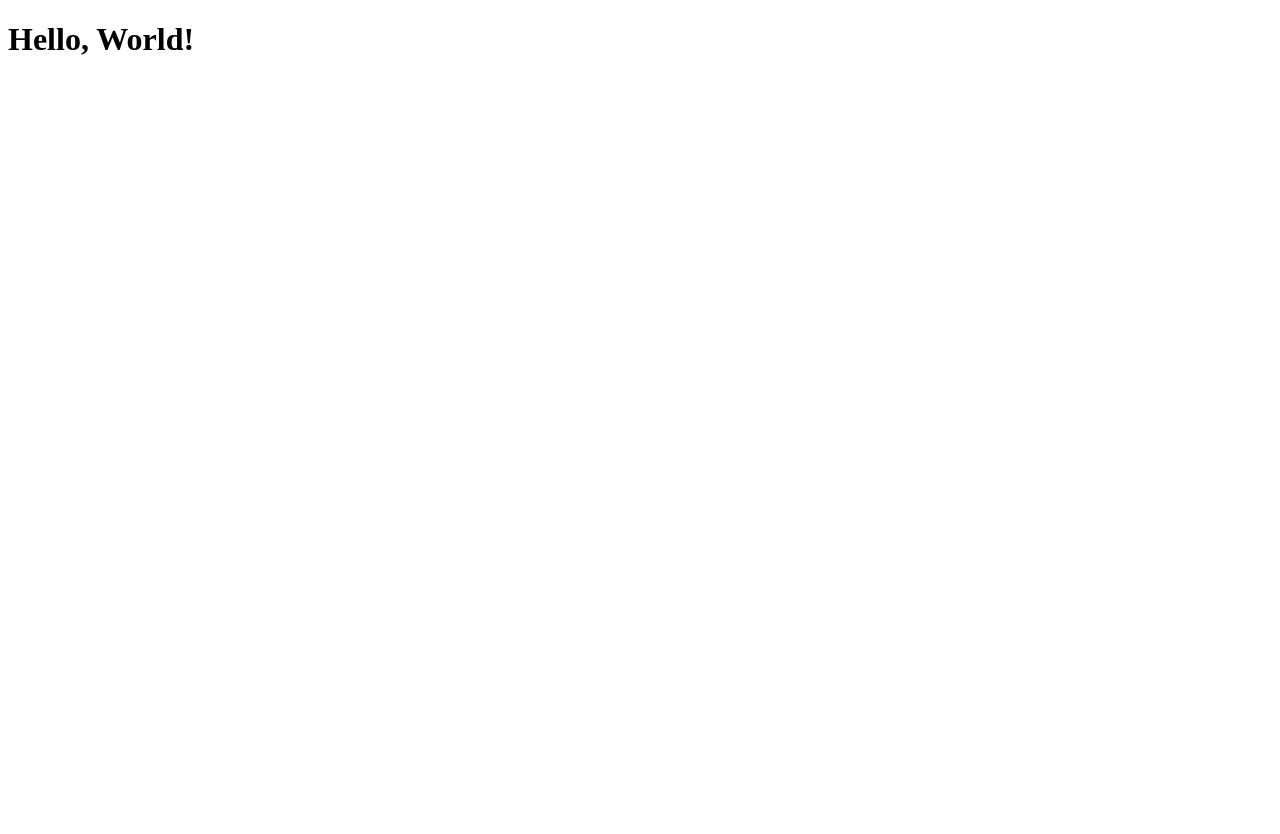
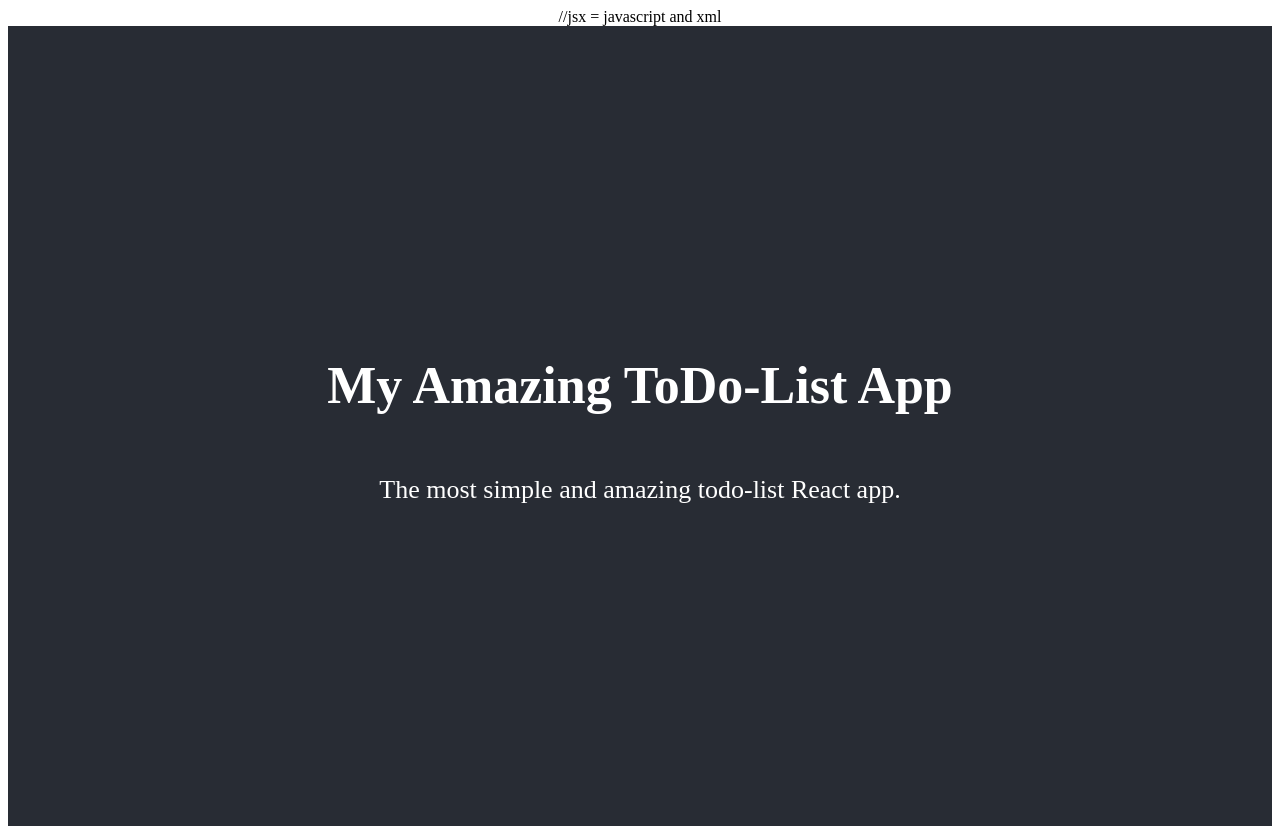
Before and after one commit to mel-gomez/FCB-React-AWS, a React (Create React App) app: page / in a window 1280 px wide. Before the commit the page ends 800 px from the top, so only its background shows below. Built offline with nearby package versions, Linux system fonts and the light colour scheme.

Commit message:
Apply external styles to a component

```diff
--- /dev/null
+++ b/src/index.css
@@ -0,0 +1,14 @@
+.app {
+  text-align: center;
+}
+
+.app-header {
+  background-color: #282c34;
+  min-height: 100vh;
+  display: flex;
+  flex-direction: column;
+  align-items: center;
+  justify-content: center;
+  font-size: calc(10px + 2vmin);
+  color: white;
+}
--- a/src/index.js
+++ b/src/index.js
@@ -1,9 +1,16 @@
 import React from "react";
 import ReactDOM from "react-dom";
+import "./index.css";
 
-// My first component
-function HelloWorld() {
-    return <h1>Hello, World!</h1>;
+function App() {
+    return (
+        <div className="app"> //jsx = javascript and xml
+            <header className="app-header">
+                <h1>My Amazing ToDo-List App</h1>
+                <p>The most simple and amazing todo-list React app.</p>
+            </header>
+        </div>
+    );
 }
 
-ReactDOM.render(<HelloWorld />, document.getElementById("root"));
+ReactDOM.render(<App />, document.getElementById("root"));
```
